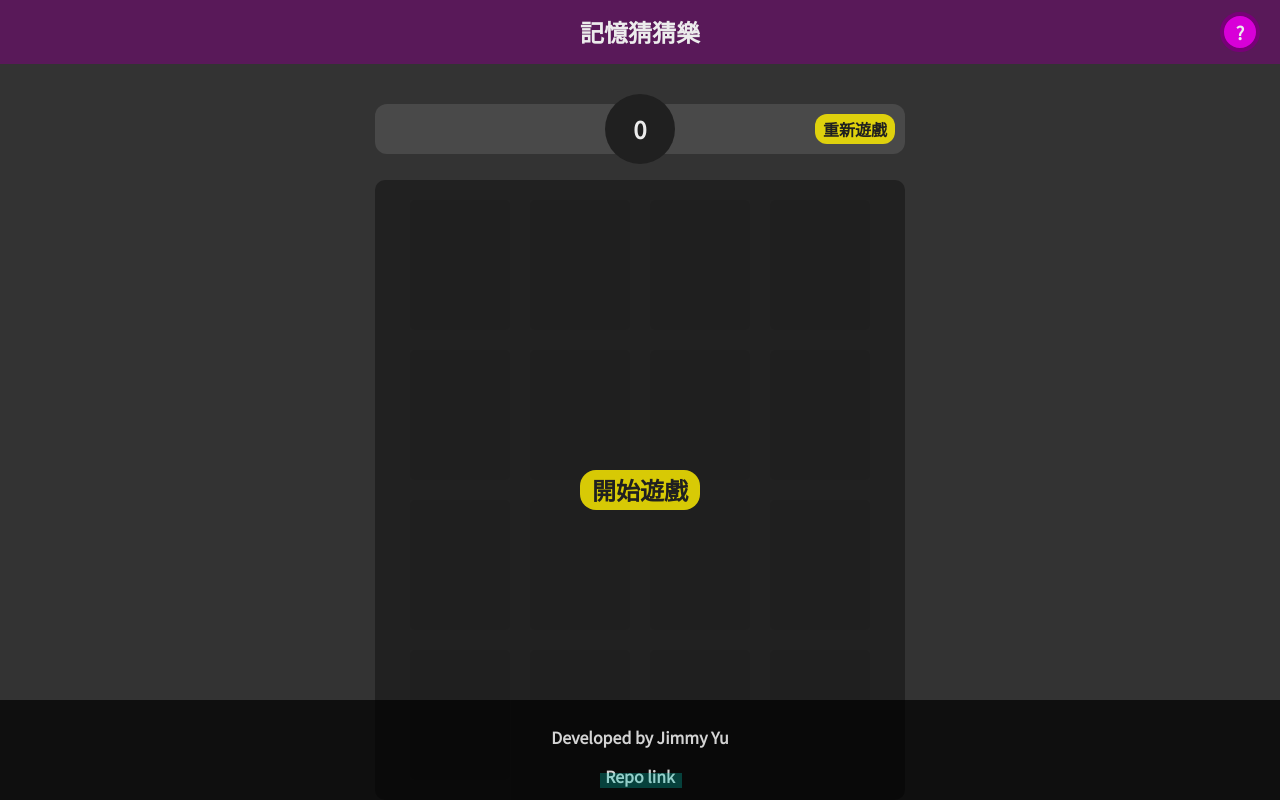
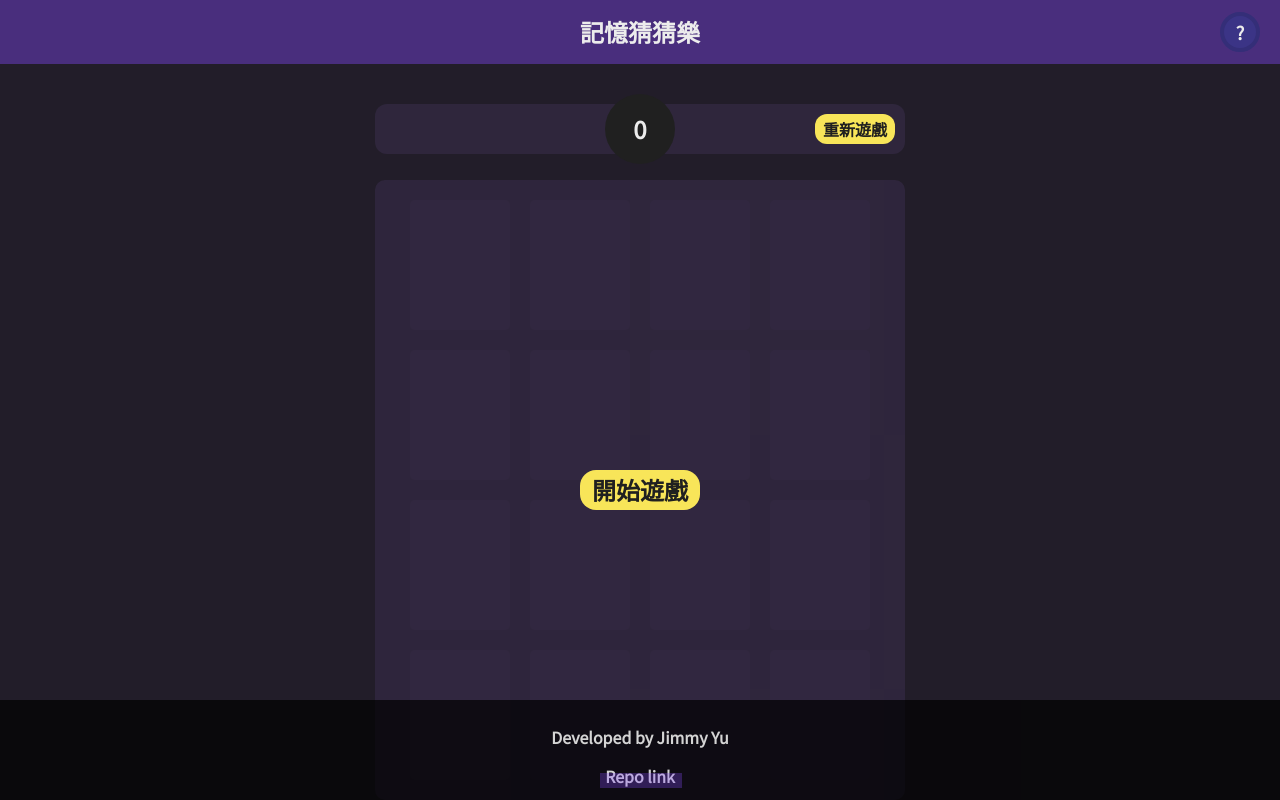
Before and after one commit to stu640978/memory-game, a Vue app: page / in a window 1280 px wide. Built offline with nearby package versions, Linux system fonts and the light colour scheme.

Commit message:
修改部分樣式

```diff
--- a/package.json
+++ b/package.json
@@ -54,5 +54,9 @@
     "last 2 versions",
     "not dead",
     "not ie 11"
-  ]
+  ],
+  "engines": {
+    "node": ">= 16.14.0",
+    "npm": ">= 8.5.0"
+  }
 }
--- a/src/App.vue
+++ b/src/App.vue
@@ -25,4 +25,11 @@ nav {
     }
   }
 }
+
+.el-dialog {
+  background-color: rgba(51, 41, 65, 0.8) !important;
+  .el-dialog__title {
+    color: #dcdcdc;
+  }
+}
 </style>
--- a/src/assets/scss/global_style.scss
+++ b/src/assets/scss/global_style.scss
@@ -1,15 +1,12 @@
-@import url('https://fonts.googleapis.com/css2?family=Noto+Sans+TC&display=swap');
-@import url('https://fonts.googleapis.com/css2?family=Noto+Sans+TC&family=Noto+Serif+TC&display=swap');
+@import url("https://fonts.googleapis.com/css2?family=Noto+Sans+TC&display=swap");
+@import url("https://fonts.googleapis.com/css2?family=Noto+Sans+TC&family=Noto+Serif+TC&display=swap");
 
 $default_font_color: #fff;
 $default_font_size: 14px;
 $default_font_weight: 400;
-$default_font_family: 'Noto Sans TC',
-微軟正黑體,
-儷黑 Pro,
-文泉驛正黑,
-'Noto Serif';
-$primary_background_color: #333;
+$default_font_family: "Noto Sans TC", 微軟正黑體, 儷黑 Pro, 文泉驛正黑,
+  "Noto Serif";
+$primary_background_color: rgba(51, 41, 65, 0.5);
 
 // 隱藏scrollbar
 %hide_scrollbar {
@@ -30,10 +27,12 @@ $primary_background_color: #333;
   align-items: center;
 }
 
-@mixin font_set($color: $default_font_color,
+@mixin font_set(
+  $color: $default_font_color,
   $font_size: $default_font_size,
   $font_weight: $default_font_weight,
-  $font_family: $default_font_family) {
+  $font_family: $default_font_family
+) {
   color: $color;
   font-size: $font_size;
   font-weight: $font_weight;
--- a/src/components/FooterArea/FooterComponent.vue
+++ b/src/components/FooterArea/FooterComponent.vue
@@ -52,7 +52,7 @@
           position: absolute;
           left: -8%;
           top: 38%;
-          background: rgba(0, 196, 179, 0.3);
+          background: rgba(134, 74, 249, 0.3);
         }
       }
     }
--- a/src/components/GameArea/CardComponent.vue
+++ b/src/components/GameArea/CardComponent.vue
@@ -105,7 +105,7 @@ const FlipCard = () => {
   }
 
   .card__back {
-    background-color: #202020;
+    background-color: rgba(51, 41, 65, 0.8);
     border-radius: 5px;
     cursor: pointer;
     transform: rotateY(0deg);
--- a/src/components/GameArea/GameComponent.vue
+++ b/src/components/GameArea/GameComponent.vue
@@ -27,7 +27,7 @@
     v-model="dialogVisible"
     title="遊戲結束!"
     :width="dialogWidth"
-    class="tips_dialog"
+    class="gameover_dialog"
     :before-close="handleClose"
   >
     <div class="content">
@@ -341,7 +341,7 @@ const handleClose = () => {
       width: 100%;
       height: 50px;
       @extend %flex_center;
-      background-color: #4d4d4dd4;
+      background-color: rgba(51, 41, 65, 0.8);
       border-radius: 12px;
       position: relative;
       .timer {
@@ -361,7 +361,7 @@ const handleClose = () => {
         width: 80px;
         height: 30px;
         border-radius: 12px;
-        background-color: #ffee00d2;
+        background-color: rgb(248, 229, 89);
         @include font_set(#202020, 16px, 600);
         line-height: 30px;
         cursor: pointer;
@@ -386,14 +386,14 @@ const handleClose = () => {
         height: 100%;
         z-index: 10;
         @extend %flex_center;
-        background-color: #202020e5;
+        background-color: rgba(51, 41, 65, 0.8);
         visibility: hidden;
         border-radius: 10px;
         .text {
           width: 120px;
           height: 40px;
           border-radius: 16px;
-          background-color: #ffee00d2;
+          background-color: rgb(248, 229, 89);
           @include font_set(#202020, 24px, 600);
           line-height: 40px;
           cursor: pointer;
@@ -433,8 +433,8 @@ const handleClose = () => {
       text-align: center;
       height: 35px;
       line-height: 35px;
-      &::v-deep .time_text {
-        @include font_set(#ffee00d2, 28px, 600);
+      &:deep(.time_text) {
+        @include font_set(rgb(248, 229, 89), 28px, 600);
         line-height: 35px;
       }
     }
@@ -446,8 +446,8 @@ const handleClose = () => {
     .textbox {
       .gameover_text {
         @include font_set(#dcdcdc, 18px, 500);
-        &::v-deep .time_text {
-          @include font_set(#ffee00d2, 24px, 600);
+        &:deep(.time_text) {
+          @include font_set(rgb(248, 229, 89), 24px, 600);
         }
       }
     }
--- a/src/components/HeaderArea/HeaderComponent.vue
+++ b/src/components/HeaderArea/HeaderComponent.vue
@@ -82,7 +82,7 @@ const GetLatestWidthAndResizeDialog = () => {
   height: 64px;
   width: 100%;
   @extend %flex_center;
-  background-color: rgba(128, 0, 128, 0.5);
+  background-color: rgb(134, 74, 249, 0.4);
   position: relative;
   .title {
     @include font_set(#ececec, 24px, 600);
@@ -98,10 +98,10 @@ const GetLatestWidthAndResizeDialog = () => {
     .help {
       width: 40px;
       height: 40px;
-      border: 4px solid rgb(120, 0, 120);
+      border: 4px solid rgb(52, 46, 120);
       border-radius: 50%;
       @include font_set(#ececec, 18px, 600);
-      background-color: rgb(216, 0, 216);
+      background-color: rgb(59, 52, 134);
       line-height: 32px;
       cursor: pointer;
       transition: all 0.1s;
--- a/src/views/HomeView.vue
+++ b/src/views/HomeView.vue
@@ -19,22 +19,4 @@ import FooterComponent from "@/components/FooterArea/FooterComponent.vue";
   display: flex;
   flex-wrap: wrap;
 }
-
-@media screen and (max-width: 3840px) {
-  .home {
-    zoom: 2;
-  }
-}
-
-@media screen and (max-width: 2560px) {
-  .home {
-    zoom: 1.5;
-  }
-}
-
-@media screen and (max-width: 1920px) {
-  .home {
-    zoom: 1;
-  }
-}
 </style>
```
